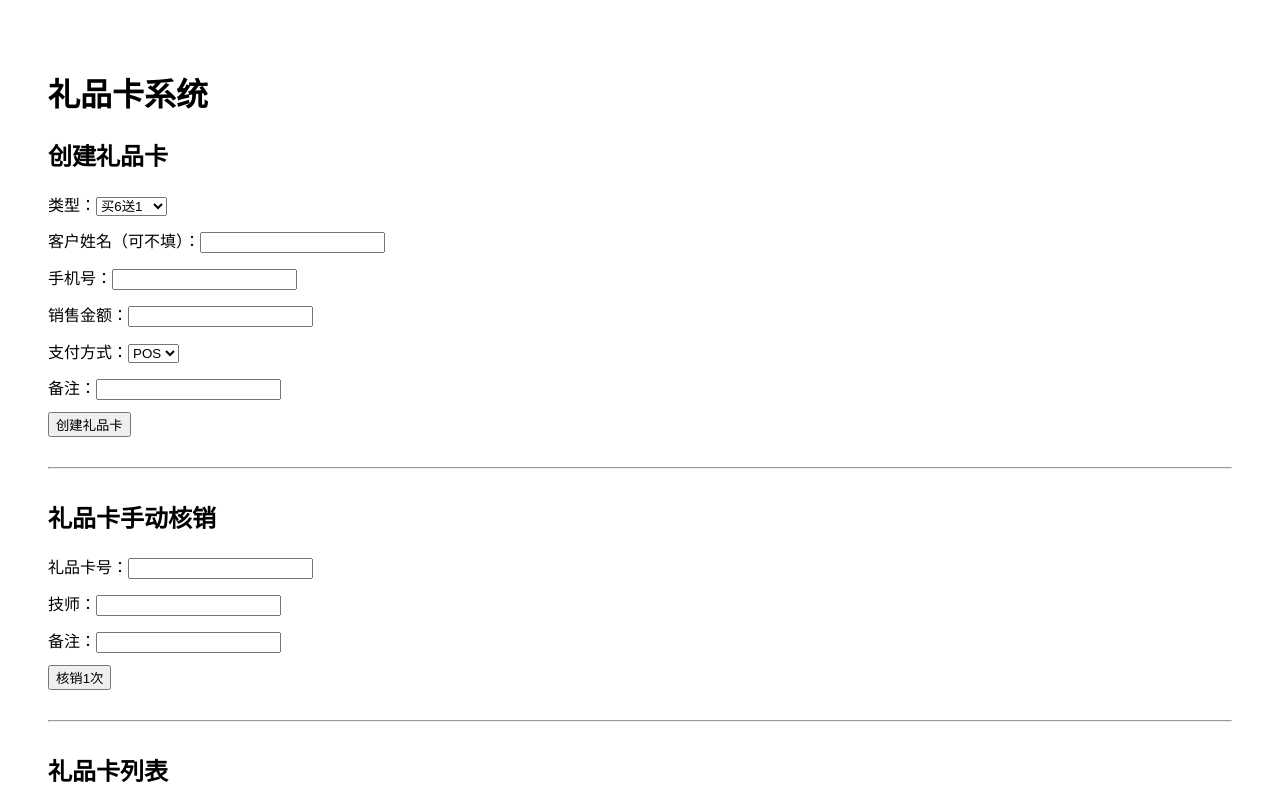
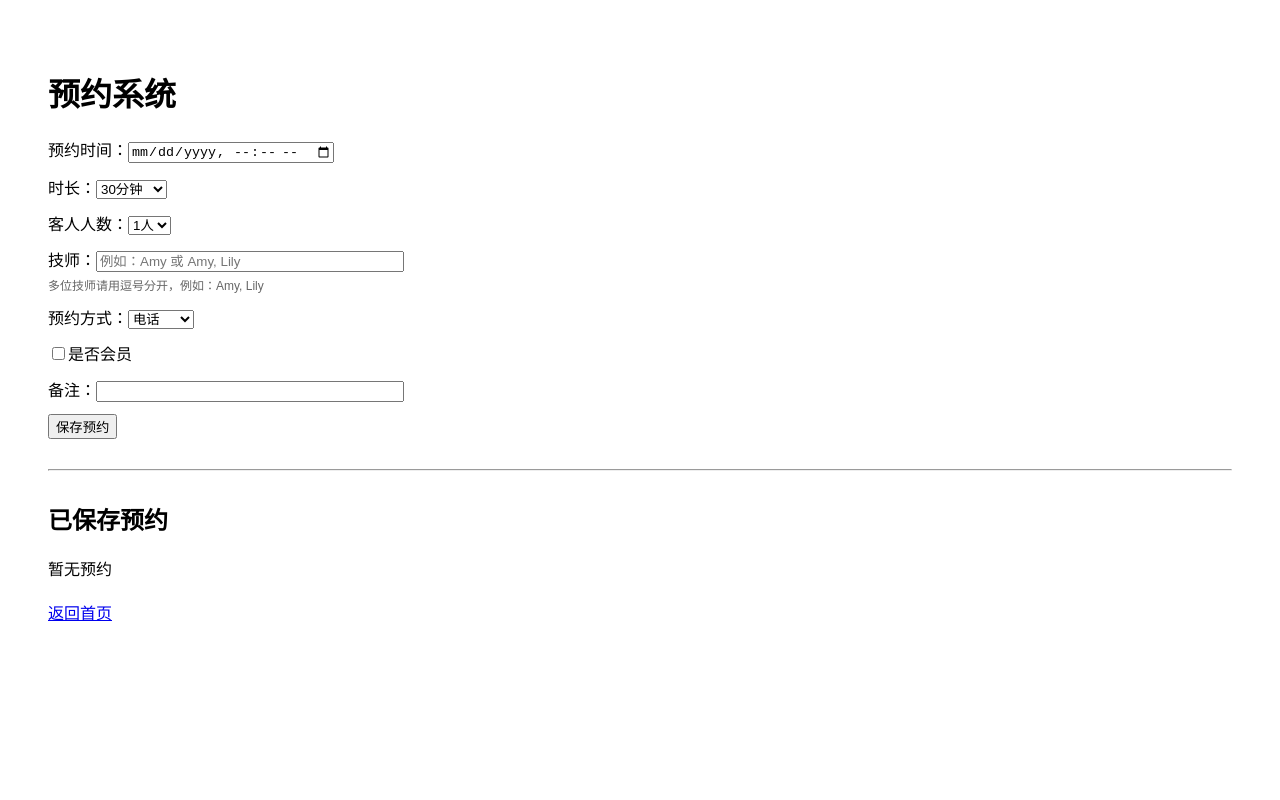
Before and after one commit to cybercai003-ship-it/A1-massage-system, a Next.js app: page /booking in a window 1280 px wide. Shown: the top 800 px of the page. Built offline with nearby package versions, Linux system fonts and the light colour scheme.

Commit message:
Update page.js

```diff
--- a/app/booking/page.js
+++ b/app/booking/page.js
@@ -1,308 +1,371 @@
 "use client";
-import { useEffect, useMemo, useState } from "react";
+import { useEffect, useState } from "react";
 
-function generateGiftCardNo() {
-  const timestamp = Date.now().toString().slice(-6);
-  return "GC" + timestamp;
+function normalizeName(name) {
+  return (name || "").trim().toLowerCase();
 }
 
-export default function GiftCardsPage() {
+function formatDisplayName(name) {
+  const normalized = normalizeName(name);
+  if (!normalized) return "";
+  return normalized
+    .split(" ")
+    .filter(Boolean)
+    .map((part) => part.charAt(0).toUpperCase() + part.slice(1))
+    .join(" ");
+}
+
+// 支持英文逗号、中文逗号、/、&、+、顿号
+function parseTherapists(text) {
+  return (text || "")
+    .split(/[,，/&+、]+/)
+    .map((item) => normalizeName(item))
+    .filter(Boolean);
+}
+
+function formatBookingTime(value) {
+  if (!value) return "-";
+  const date = new Date(value);
+  if (Number.isNaN(date.getTime())) return value;
+  return date.toLocaleString();
+}
+
+export default function BookingPage() {
   const [form, setForm] = useState({
-    planType: "BUY6GET1",
-    customerName: "",
-    phone: "",
-    salePrice: "",
-    paymentMethod: "POS",
+    time: "",
+    duration: "30",
+    partySize: "1",
+    therapists: "",
+    source: "phone",
+    isMember: false,
     note: "",
   });
 
-  const [useForm, setUseForm] = useState({
-    cardNo: "",
-    therapist: "",
-    note: "",
-  });
-
-  const [giftCards, setGiftCards] = useState([]);
+  const [bookings, setBookings] = useState([]);
+  const [editingId, setEditingId] = useState(null);
 
   useEffect(() => {
-    const saved = JSON.parse(localStorage.getItem("giftcards") || "[]");
-    setGiftCards(saved);
+    const savedBookings = JSON.parse(localStorage.getItem("bookings") || "[]");
+    setBookings(savedBookings);
   }, []);
 
   function handleChange(e) {
-    setForm({ ...form, [e.target.name]: e.target.value });
+    const { name, value, type, checked } = e.target;
+    setForm({
+      ...form,
+      [name]: type === "checkbox" ? checked : value,
+    });
   }
 
-  function handleUseChange(e) {
-    setUseForm({ ...useForm, [e.target.name]: e.target.value });
+  function resetForm() {
+    setForm({
+      time: "",
+      duration: "30",
+      partySize: "1",
+      therapists: "",
+      source: "phone",
+      isMember: false,
+      note: "",
+    });
+    setEditingId(null);
   }
 
-  function handleCreateCard() {
-    if (!form.phone.trim()) {
-      alert("请输入手机号");
+  function handleSubmit() {
+    if (!form.time) {
+      alert("请选择时间");
       return;
     }
 
-    if (!form.salePrice) {
-      alert("请输入礼品卡销售金额");
+    if (!form.therapists.trim()) {
+      alert("请输入技师姓名");
       return;
     }
 
-    const saved = JSON.parse(localStorage.getItem("giftcards") || "[]");
+    const therapistList = parseTherapists(form.therapists);
 
-    const totalSessions = form.planType === "BUY6GET1" ? 7 : 11;
-
-    const newCard = {
-      id: Date.now(),
-      cardNo: generateGiftCardNo(),
-      planType: form.planType,
-      customerName: form.customerName,
-      phone: form.phone,
-      salePrice: parseFloat(form.salePrice),
-      paymentMethod: form.paymentMethod,
-      totalSessions,
-      usedSessions: 0,
-      remainingSessions: totalSessions,
-      status: "active",
-      note: form.note,
-      createdAt: new Date().toLocaleString(),
-      usageHistory: [],
-    };
-
-    const updated = [...saved, newCard];
-    localStorage.setItem("giftcards", JSON.stringify(updated));
-    setGiftCards(updated);
-
-    alert("礼品卡已创建 ✅");
-
-    setForm({
-      planType: "BUY6GET1",
-      customerName: "",
-      phone: "",
-      salePrice: "",
-      paymentMethod: "POS",
-      note: "",
-    });
-  }
-
-  function handleUseCard() {
-    if (!useForm.cardNo.trim()) {
-      alert("请输入礼品卡号");
+    if (therapistList.length === 0) {
+      alert("请输入有效的技师姓名");
       return;
     }
 
-    const saved = JSON.parse(localStorage.getItem("giftcards") || "[]");
-    const index = saved.findIndex(
-      (item) =>
-        (item.cardNo || "").trim().toLowerCase() ===
-        useForm.cardNo.trim().toLowerCase()
-    );
+    const savedBookings = JSON.parse(localStorage.getItem("bookings") || "[]");
 
-    if (index === -1) {
-      alert("未找到该礼品卡");
-      return;
+    const startTime = new Date(form.time).getTime();
+    const duration = parseInt(form.duration, 10);
+    const endTime = startTime + duration * 60 * 1000;
+
+    // 检查每一个技师是否冲突
+    for (let item of savedBookings) {
+      if (editingId && item.id === editingId) continue;
+      if (item.status === "cancelled") continue;
+
+      const existingTherapists = parseTherapists(item.therapists);
+
+      const hasSameTherapist = therapistList.some((currentName) =>
+        existingTherapists.includes(currentName)
+      );
+
+      if (!hasSameTherapist) continue;
+
+      const existingStart = new Date(item.time).getTime();
+      const existingEnd =
+        existingStart + parseInt(item.duration, 10) * 60 * 1000;
+
+      const isOverlap = startTime < existingEnd && endTime > existingStart;
+
+      if (isOverlap) {
+        alert("❌ 该技师在这个时间段已经有预约，不能重复");
+        return;
+      }
     }
 
-    const card = saved[index];
+    const bookingData = {
+      id: editingId || Date.now(),
+      time: form.time,
+      duration: form.duration,
+      partySize: form.partySize,
+      therapists: form.therapists,
+      source: form.source,
+      isMember: form.isMember,
+      note: form.note,
+      status: editingId
+        ? (savedBookings.find((item) => item.id === editingId)?.status || "booked")
+        : "booked",
+      createdAt: editingId
+        ? (savedBookings.find((item) => item.id === editingId)?.createdAt ||
+          new Date().toLocaleString())
+        : new Date().toLocaleString(),
+    };
 
-    if (card.status === "void") {
-      alert("该礼品卡已作废，不能使用");
-      return;
+    let updatedBookings = [];
+
+    if (editingId) {
+      updatedBookings = savedBookings.map((item) =>
+        item.id === editingId ? bookingData : item
+      );
+      alert("预约已更新 ✅");
+    } else {
+      updatedBookings = [...savedBookings, bookingData];
+      alert("预约已保存 ✅");
     }
 
-    if (Number(card.remainingSessions || 0) <= 0) {
-      alert("该礼品卡次数不足，不能使用");
-      return;
-    }
-
-    const updatedCard = {
-      ...card,
-      usedSessions: Number(card.usedSessions || 0) + 1,
-      remainingSessions: Number(card.remainingSessions || 0) - 1,
-      status:
-        Number(card.remainingSessions || 0) - 1 <= 0 ? "used_up" : "active",
-      usageHistory: [
-        ...(card.usageHistory || []),
-        {
-          time: new Date().toLocaleString(),
-          therapist: useForm.therapist,
-          note: useForm.note,
-          source: "giftcards",
-        },
-      ],
-    };
-
-    saved[index] = updatedCard;
-    localStorage.setItem("giftcards", JSON.stringify(saved));
-    setGiftCards([...saved]);
-
-    alert("礼品卡核销成功 ✅");
-
-    setUseForm({
-      cardNo: "",
-      therapist: "",
-      note: "",
-    });
+    localStorage.setItem("bookings", JSON.stringify(updatedBookings));
+    setBookings(updatedBookings);
+    resetForm();
   }
 
   function handleDelete(id) {
-    const updated = giftCards.filter((item) => item.id !== id);
-    localStorage.setItem("giftcards", JSON.stringify(updated));
-    setGiftCards(updated);
+    const updatedBookings = bookings.filter((item) => item.id !== id);
+    localStorage.setItem("bookings", JSON.stringify(updatedBookings));
+    setBookings(updatedBookings);
+
+    if (editingId === id) {
+      resetForm();
+    }
   }
 
-  function handleVoid(id) {
-    const updated = giftCards.map((item) =>
-      item.id === id ? { ...item, status: "void" } : item
-    );
-    localStorage.setItem("giftcards", JSON.stringify(updated));
-    setGiftCards(updated);
+  function handleEdit(id) {
+    const booking = bookings.find((item) => item.id === id);
+    if (!booking) return;
+
+    setForm({
+      time: booking.time || "",
+      duration: booking.duration || "30",
+      partySize: booking.partySize || "1",
+      therapists: booking.therapists || "",
+      source: booking.source || "phone",
+      isMember: Boolean(booking.isMember),
+      note: booking.note || "",
+    });
+
+    setEditingId(id);
   }
 
-  const totalSalesAmount = useMemo(() => {
-    return giftCards.reduce((sum, item) => sum + Number(item.salePrice || 0), 0);
-  }, [giftCards]);
+  function handleStatusChange(id, newStatus) {
+    const updatedBookings = bookings.map((item) =>
+      item.id === id ? { ...item, status: newStatus } : item
+    );
+    localStorage.setItem("bookings", JSON.stringify(updatedBookings));
+    setBookings(updatedBookings);
+  }
 
   return (
     <div style={{ padding: 40, fontFamily: "Arial" }}>
-      <h1>礼品卡系统</h1>
-
-      <h2>创建礼品卡</h2>
+      <h1>预约系统</h1>
 
       <div style={{ marginBottom: 12 }}>
-        <label>类型：</label>
-        <select name="planType" value={form.planType} onChange={handleChange}>
-          <option value="BUY6GET1">买6送1</option>
-          <option value="BUY10GET1">买10送1</option>
-        </select>
-      </div>
-
-      <div style={{ marginBottom: 12 }}>
-        <label>客户姓名（可不填）：</label>
+        <label>预约时间：</label>
         <input
-          name="customerName"
-          value={form.customerName}
+          type="datetime-local"
+          name="time"
+          value={form.time}
           onChange={handleChange}
         />
       </div>
 
       <div style={{ marginBottom: 12 }}>
-        <label>手机号：</label>
-        <input name="phone" value={form.phone} onChange={handleChange} />
-      </div>
-
-      <div style={{ marginBottom: 12 }}>
-        <label>销售金额：</label>
-        <input
-          name="salePrice"
-          type="number"
-          value={form.salePrice}
-          onChange={handleChange}
-        />
-      </div>
-
-      <div style={{ marginBottom: 12 }}>
-        <label>支付方式：</label>
+        <label>时长：</label>
         <select
-          name="paymentMethod"
-          value={form.paymentMethod}
+          name="duration"
+          value={form.duration}
           onChange={handleChange}
         >
-          <option value="POS">POS</option>
-          <option value="Cash">现金</option>
+          <option value="30">30分钟</option>
+          <option value="45">45分钟</option>
+          <option value="60">60分钟</option>
+          <option value="90">90分钟</option>
+          <option value="120">120分钟</option>
         </select>
       </div>
 
       <div style={{ marginBottom: 12 }}>
-        <label>备注：</label>
-        <input name="note" value={form.note} onChange={handleChange} />
-      </div>
-
-      <button onClick={handleCreateCard}>创建礼品卡</button>
-
-      <hr style={{ margin: "30px 0" }} />
-
-      <h2>礼品卡手动核销</h2>
-
-      <div style={{ marginBottom: 12 }}>
-        <label>礼品卡号：</label>
-        <input
-          name="cardNo"
-          value={useForm.cardNo}
-          onChange={handleUseChange}
-        />
+        <label>客人人数：</label>
+        <select
+          name="partySize"
+          value={form.partySize}
+          onChange={handleChange}
+        >
+          <option value="1">1人</option>
+          <option value="2">2人</option>
+          <option value="3">3人</option>
+          <option value="4">4人</option>
+        </select>
       </div>
 
       <div style={{ marginBottom: 12 }}>
         <label>技师：</label>
         <input
-          name="therapist"
-          value={useForm.therapist}
-          onChange={handleUseChange}
+          type="text"
+          name="therapists"
+          value={form.therapists}
+          onChange={handleChange}
+          placeholder="例如：Amy 或 Amy, Lily"
+          style={{ width: 300 }}
         />
+        <div style={{ fontSize: 12, color: "#666", marginTop: 4 }}>
+          多位技师请用逗号分开，例如：Amy, Lily
+        </div>
+      </div>
+
+      <div style={{ marginBottom: 12 }}>
+        <label>预约方式：</label>
+        <select
+          name="source"
+          value={form.source}
+          onChange={handleChange}
+        >
+          <option value="website">网络</option>
+          <option value="phone">电话</option>
+          <option value="walkin">Walk-in</option>
+        </select>
+      </div>
+
+      <div style={{ marginBottom: 12 }}>
+        <label>
+          <input
+            type="checkbox"
+            name="isMember"
+            checked={form.isMember}
+            onChange={handleChange}
+          />
+          是否会员
+        </label>
       </div>
 
       <div style={{ marginBottom: 12 }}>
         <label>备注：</label>
         <input
+          type="text"
           name="note"
-          value={useForm.note}
-          onChange={handleUseChange}
+          value={form.note}
+          onChange={handleChange}
+          style={{ width: 300 }}
         />
       </div>
 
-      <button onClick={handleUseCard}>核销1次</button>
+      <button onClick={handleSubmit} style={{ marginRight: 10 }}>
+        {editingId ? "更新预约" : "保存预约"}
+      </button>
+
+      {editingId && <button onClick={resetForm}>取消编辑</button>}
 
       <hr style={{ margin: "30px 0" }} />
 
-      <h2>礼品卡列表</h2>
-      <h3>礼品卡销售总额：${totalSalesAmount.toFixed(2)}</h3>
+      <h2>已保存预约</h2>
 
-      {giftCards.length === 0 ? (
-        <p>暂无礼品卡</p>
+      {bookings.length === 0 ? (
+        <p>暂无预约</p>
       ) : (
-        <table
-          border="1"
-          cellPadding="8"
-          style={{ borderCollapse: "collapse", width: "100%" }}
-        >
+        <table border="1" cellPadding="8" style={{ borderCollapse: "collapse", width: "100%" }}>
           <thead>
             <tr>
-              <th>卡号</th>
-              <th>类型</th>
-              <th>姓名</th>
-              <th>手机号</th>
-              <th>金额</th>
-              <th>支付方式</th>
-              <th>总次数</th>
-              <th>已用</th>
-              <th>剩余</th>
+              <th>时间</th>
+              <th>时长</th>
+              <th>人数</th>
+              <th>技师</th>
+              <th>预约方式</th>
+              <th>会员</th>
               <th>状态</th>
-              <th>创建时间</th>
+              <th>备注</th>
               <th>操作</th>
             </tr>
           </thead>
           <tbody>
-            {giftCards.map((item) => (
+            {bookings.map((item) => (
               <tr key={item.id}>
-                <td>{item.cardNo}</td>
-                <td>{item.planType === "BUY6GET1" ? "买6送1" : "买10送1"}</td>
-                <td>{item.customerName || "-"}</td>
-                <td>{item.phone}</td>
-                <td>${Number(item.salePrice).toFixed(2)}</td>
-                <td>{item.paymentMethod}</td>
-                <td>{item.totalSessions}</td>
-                <td>{item.usedSessions}</td>
-                <td>{item.remainingSessions}</td>
-                <td>{item.status}</td>
-                <td>{item.createdAt}</td>
+                <td>{formatBookingTime(item.time)}</td>
+                <td>{item.duration}分钟</td>
+                <td>{item.partySize}人</td>
+                <td>
+                  {parseTherapists(item.therapists)
+                    .map((name) => formatDisplayName(name))
+                    .join(", ")}
+                </td>
+                <td>
+                  {item.source === "website"
+                    ? "网络"
+                    : item.source === "phone"
+                    ? "电话"
+                    : "Walk-in"}
+                </td>
+                <td>{item.isMember ? "是" : "否"}</td>
+                <td>
+                  {item.status === "booked"
+                    ? "已预约"
+                    : item.status === "completed"
+                    ? "已完成"
+                    : "已取消"}
+                </td>
+                <td>{item.note || "-"}</td>
                 <td>
                   <button
-                    onClick={() => handleVoid(item.id)}
-                    style={{ marginRight: 8 }}
+                    onClick={() => handleEdit(item.id)}
+                    style={{ marginRight: 6 }}
                   >
-                    作废
+                    编辑
                   </button>
+
+                  <button
+                    onClick={() => handleStatusChange(item.id, "booked")}
+                    style={{ marginRight: 6 }}
+                  >
+                    已预约
+                  </button>
+
+                  <button
+                    onClick={() => handleStatusChange(item.id, "completed")}
+                    style={{ marginRight: 6 }}
+                  >
+                    已完成
+                  </button>
+
+                  <button
+                    onClick={() => handleStatusChange(item.id, "cancelled")}
+                    style={{ marginRight: 6 }}
+                  >
+                    取消
+                  </button>
+
                   <button onClick={() => handleDelete(item.id)}>删除</button>
                 </td>
               </tr>
```
